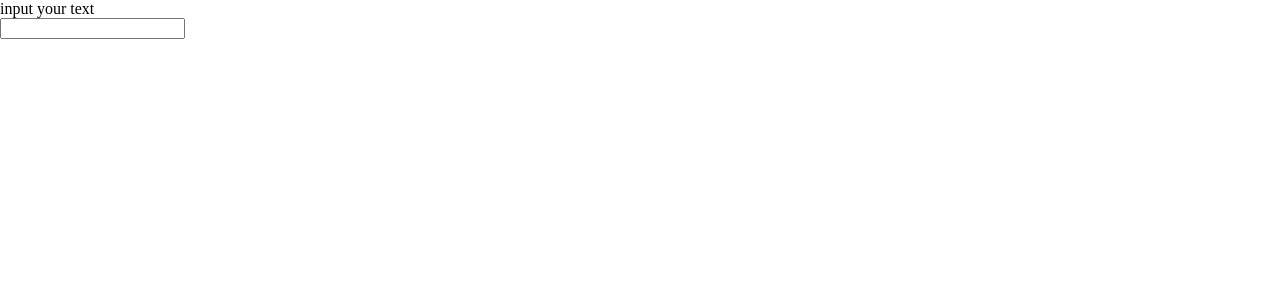
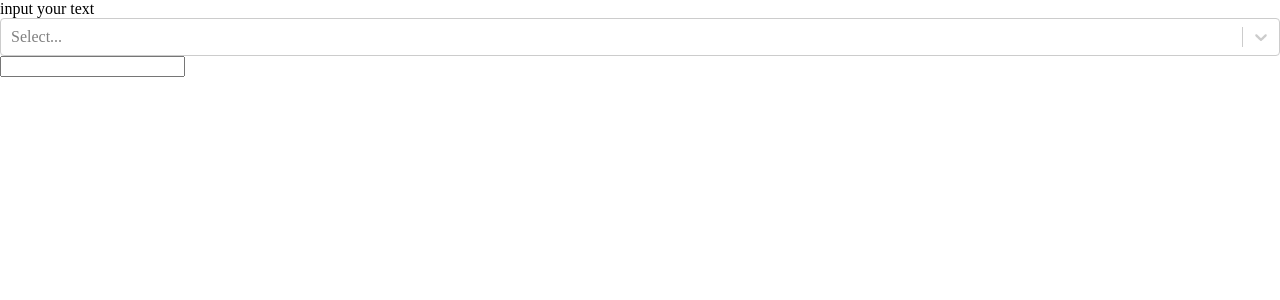
Before and after one commit to yunyeop/suplater, a React (Create React App) app in the folder Front-End/: page / in a window 1280 px wide. Shown: the top 300 px of the page. Built offline with nearby package versions, Linux system fonts and the light colour scheme.

Commit message:
feat:raect-select setting

```diff
--- /dev/null
+++ b/Front-End/src/components/LanguageSelectBox.tsx
@@ -0,0 +1,25 @@
+import Select from 'react-select';
+
+interface ReactSelectOptionsType {
+  value: string,
+  label: string,
+};
+
+const options: ReactSelectOptionsType[] = [
+  {value: 'ko', label: '한국어'},
+  {value: 'en', label: '영어'},
+];
+
+interface LanguageSelectBoxProps {
+  onChange: () => void;
+}
+
+const LanguageSelectBox = ({ onChange }: LanguageSelectBoxProps) => {
+  return (
+    <Select
+      options={options}
+      onChange={onChange} />
+  );
+}
+
+export default LanguageSelectBox;
--- a/Front-End/src/pages/Main/index.tsx
+++ b/Front-End/src/pages/Main/index.tsx
@@ -1,6 +1,7 @@
 import axios from 'axios';
 import { FocusEvent, KeyboardEvent, useRef, useState } from 'react';
 import { useEffect } from 'react';
+import LanguageSelectBox from '../../components/LanguageSelectBox';
 
 const Main = () => {
   const didMount = useRef(false);
@@ -21,6 +22,10 @@ const Main = () => {
       didMount.current = true;
     }
   }, [sourceValue]);
+
+  const handleSourceLangChange = () => {
+    console.log('handle raect-select change value!!');
+  }
 
 
   const handleFoucsOut = (e: FocusEvent<HTMLInputElement>) => {
@@ -44,6 +49,8 @@ const Main = () => {
       <div>
         input your text
       </div>
+      <LanguageSelectBox
+        onChange={handleSourceLangChange} />
       <input
         type="text"
         onBlur={handleFoucsOut}
```
